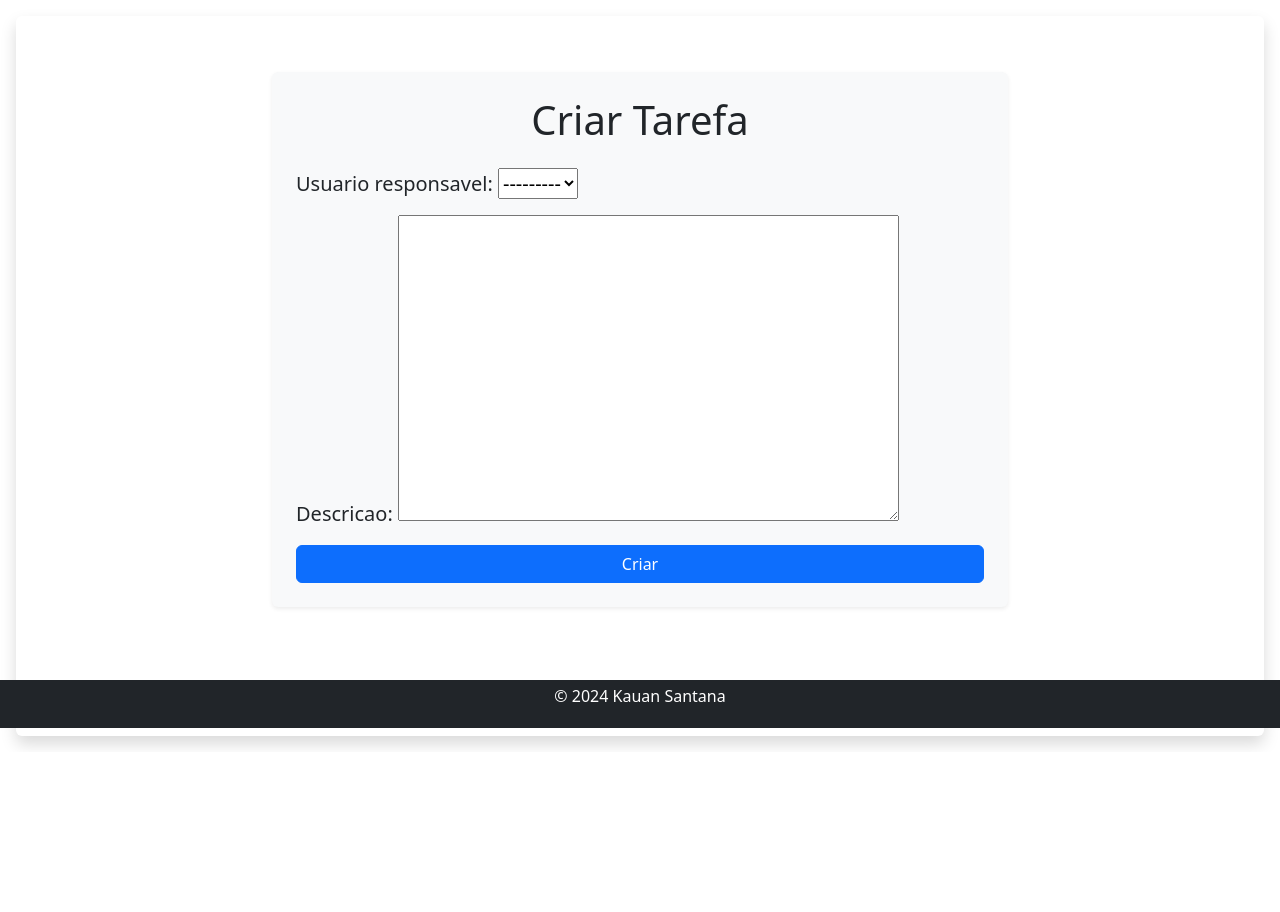
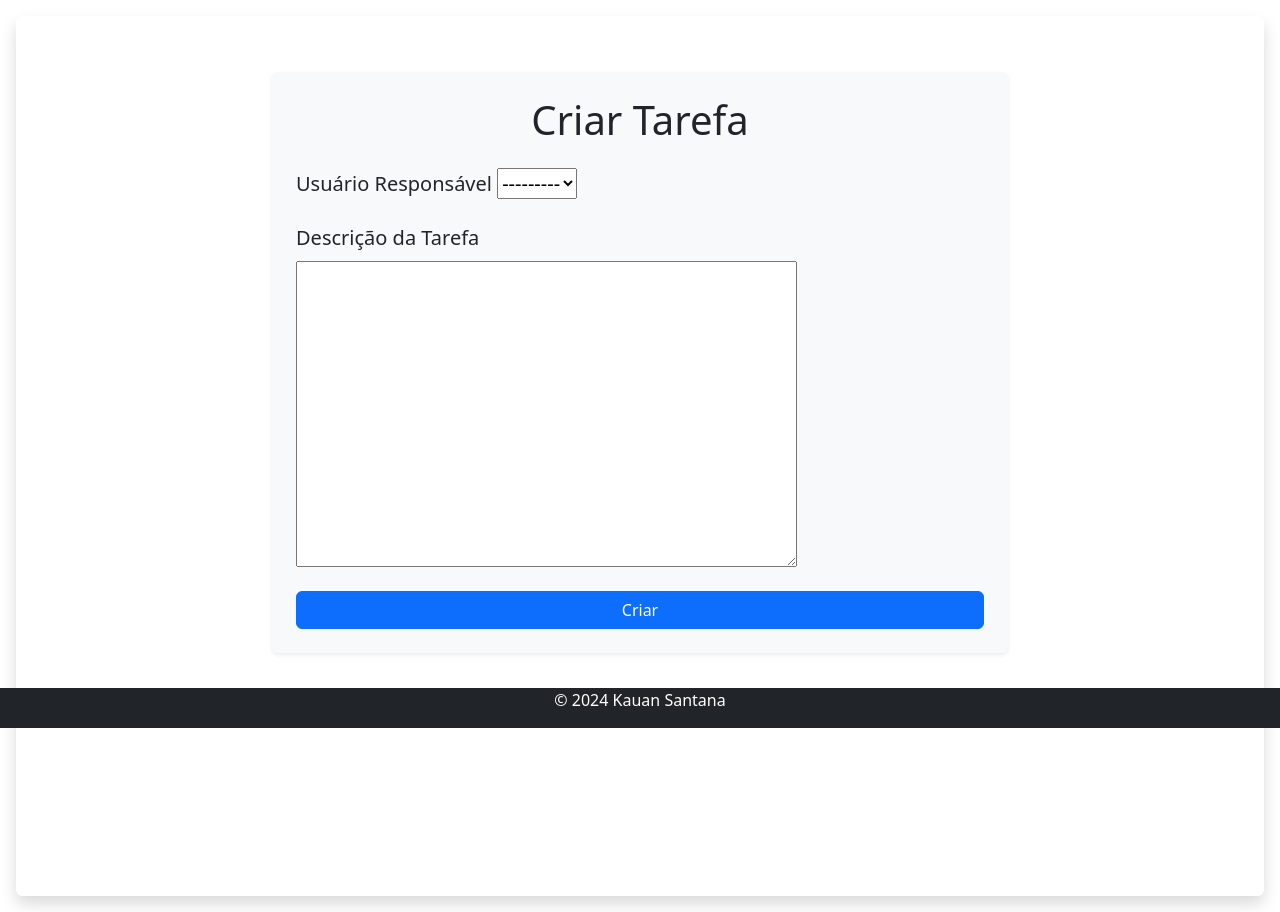
Before and after one commit to kauansb/desafio_tarefas, a Django app: page /tarefas/nova/ in a window 1280 px wide. Shown: the part 72-984 px from the top of the page. Before the commit the page ends 819 px from the top, so only its background shows below. Run offline with Django 5.2, Linux system fonts and the light colour scheme.

Commit message:
style
add validação nos forms

```diff
--- a/static/css/base.css
+++ b/static/css/base.css
@@ -1,5 +1,5 @@
 main {
-    min-height: 90vh;
+    min-height: 110vh;
     padding: 20px;
 }
 
--- a/templates/base.html
+++ b/templates/base.html
@@ -41,7 +41,7 @@
 
 </body>
 
-<footer class="fixed-bottom py-1 text-bg-dark">
+<footer class="fixed-bottom text-bg-dark">
   <p class="text-center text-body-primary">© 2024 Kauan Santana</p>
 </footer>
 
--- a/templates/registros/lista_registros.html
+++ b/templates/registros/lista_registros.html
@@ -40,7 +40,7 @@
 
     <a href="{% url 'criar_registro' %}" class="btn btn-primary mb-3">Criar Novo Registro</a>
 
-    <table class="table table-striped table-hover">
+    <table class="table table-striped table-hover mt-3">
         <thead class="table-dark">
             <tr>
                 <th>Tarefa</th>
--- a/templates/tarefas/criar_tarefa.html
+++ b/templates/tarefas/criar_tarefa.html
@@ -1,22 +1,53 @@
 {% extends 'base.html' %}
-
 
 {% block title %}Criar Tarefa{% endblock %}
 
 {% block content %}
-
 <div class="container mt-5">
     <div class="row justify-content-center">
         <div class="col-md-8">
-            <form enctype="multipart/form-data" method="post" class="bg-light p-4 rounded shadow-sm">
+            <form enctype="multipart/form-data" method="post" class="bg-light p-4 rounded shadow-sm needs-validation" novalidate>
                 {% csrf_token %}
                 <h1 class="text-center mb-4">Criar Tarefa</h1>
-                {{ form.as_p }}
+
+                <!-- usuário responsável -->
+                <div class="mb-3">
+                    <label for="id_usuario_responsavel" class="form-label">Usuário Responsável</label>
+                    {{ form.usuario_responsavel }}
+                    <div class="invalid-feedback">
+                        Por favor, insira o usuário responsável.
+                    </div>
+                </div>
+
+                <!-- descrição -->
+                <div class="mb-3">
+                    <label for="id_descricao" class="form-label">Descrição da Tarefa</label>
+                    {{ form.descricao }}
+                    <div class="invalid-feedback">
+                        A descrição da tarefa é obrigatória.
+                    </div>
+                </div>
+
                 <button type="submit" class="btn btn-primary w-100">Criar</button>
             </form>
         </div>
     </div>
 </div>
 
-
+<script>
+    // Validação de formulário do Bootstrap
+    (function () {
+        'use strict'
+        var forms = document.querySelectorAll('.needs-validation')
+        Array.prototype.slice.call(forms).forEach(function (form) {
+            form.addEventListener('submit', function (event) {
+                if (!form.checkValidity()) {
+                    event.preventDefault()
+                    event.stopPropagation()
+                }
+                form.classList.add('was-validated')
+            }, false)
+        })
+    })()
+</script>
 {% endblock %}
--- a/templates/tarefas/lista_tarefas.html
+++ b/templates/tarefas/lista_tarefas.html
@@ -9,7 +9,7 @@
 
     <a href="{% url 'criar_tarefa' %}" class="btn btn-primary mb-3">Criar Nova Tarefa</a>
 
-    <table class="table table-striped table-hover">
+    <table class="table table-striped table-hover mt-3">
         <thead class="table-dark">
             <tr>
                 <th>Usuário Responsável</th>
```
Also changed, not shown: templates/registros/criar_registro.html (+45 -7 lines).
